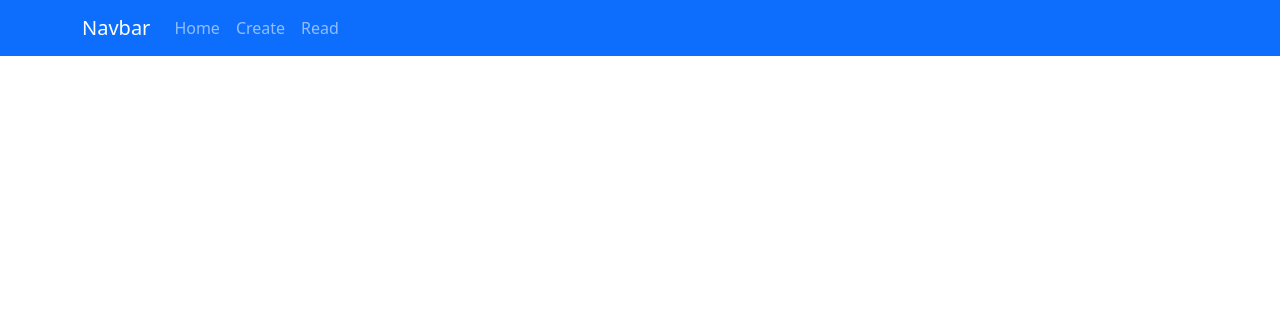
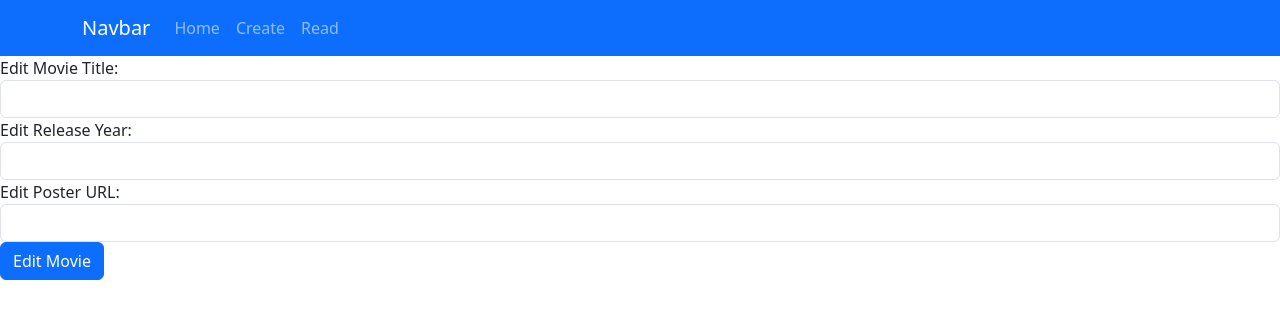
Before and after one commit to trinv1/Data-Representation-Querying, a React (Create React App) app: page /edit/1 in a window 1280 px wide. Shown: the top 318 px of the page. Built offline with nearby package versions, Linux system fonts and the light colour scheme; no server answers.

Commit message:
Added client side edit.js so i can edit movie

```diff
--- a/src/App.js
+++ b/src/App.js
@@ -9,6 +9,7 @@ import NavigationBar from './Components/NavBar';
 import Read from './Components/Read';
 import Movies from './Components/Movies';
 import Create from './Components/Create';
+import Edit from './Components/Edit';
 
 {/*Importing components*/}
 
@@ -23,6 +24,7 @@ function App() {
           <Route path="/Footer" element={<Footer />} /> {/*diplays footer component when url changes to read */}
           <Route path="/Read" element={<Read />} />{/*diplays header component when url changes to read */}
           <Route path="/Movies" element={<Movies />} />{/*diplays movies component when url changes to read */}
+          <Route path="/edit/:id" element={<Edit />} />{/*diplays edit component when url changes to /edit/ */}
         </Routes>
         <Footer />
       </Router>
--- a/src/Components/Edit.js
+++ b/src/Components/Edit.js
@@ -0,0 +1,74 @@
+
+import React from 'react';
+import { useParams } from 'react-router-dom';//A hook from react-router-dom to extract dynamic route parameters
+import { useState, useEffect } from 'react';
+import axios from 'axios';//library from making http requests to backend
+import { useNavigate } from "react-router-dom";//A hook from react-router-dom to programmatically navigate between routes.
+
+//Manages state of movies title, release year and poster URL
+export default function Edit(props) {
+  let { id } = useParams();//going to take id and find in database
+  const [title, setTitle] = useState("");
+  const [year, setYear] = useState("");
+  const [poster, setPoster] = useState("");
+  const navigate = useNavigate();
+
+//Runs when id changes, sends get request to fetch movies details from server
+  useEffect(() => {
+    axios.get('http://localhost:4000/api/movie/' + id)
+        .then((response) => {
+            setTitle(response.data.title);
+            setYear(response.data.year);
+            setPoster(response.data.poster);
+        })
+        .catch((error) => {
+            console.log(error);
+        });
+}, [id]);
+
+//Triggers when user submits form
+const handleSubmit = (event) => {
+    event.preventDefault();
+    const newMovie = { id, title, year, poster };
+
+    //A new movie object (newMovie) is created with the current
+    //states and sent to the backend using an HTTP PUT request to update the movie on the server.
+    axios.put('http://localhost:4000/api/movie/' + id, newMovie)
+        .then((res) => {
+            console.log(res.data);
+            navigate('/read');//User brought back to /read route using navigate
+        });
+}
+
+//These forms allow properties of movie to be edited
+return (
+    <div>
+        <form onSubmit={handleSubmit}>
+            <div className="form-group">
+                <label>Edit Movie Title: </label>
+                <input type="text"
+                className="form-control"
+                value={title}
+                onChange={(e) => setTitle(e.target.value)} />
+            </div>
+            <div className="form-group">
+                <label>Edit Release Year: </label>
+                <input type="text"
+                className="form-control"
+                value={year}
+                onChange={(e) => setYear(e.target.value)} />
+            </div>
+            <div className="form-group">
+                <label>Edit Poster URL: </label>
+                <input type="text"
+                className="form-control"
+                value={poster}
+                onChange={(e) => setPoster(e.target.value)} />
+            </div>
+            <div className="form-group">
+                <input type="submit" value="Edit Movie" className="btn btn-primary" />
+            </div>
+        </form>
+    </div>
+);
+}
--- a/src/Components/MovieItem.js
+++ b/src/Components/MovieItem.js
@@ -1,6 +1,7 @@
 
 import { useEffect } from "react";
-
+import { Card } from "react-bootstrap";
+import { Link } from "react-router-dom";
 const MovieItem = (props) => { {/*MovieItem component*/}
 
 {/* logging props to console whenever component mounts or updates */}
@@ -22,6 +23,7 @@ return(
                     <footer>{props.myMovie.year}</footer>
                 </blockquote>
             </Card.Body>
+            <Link to={"/edit/" + props.myMovie._id} className="btn btn-primary">Edit</Link>
         </Card>
     </div>
 );
```
Also changed, not shown: src/BackEnd/server.js (+6 -5 lines).
